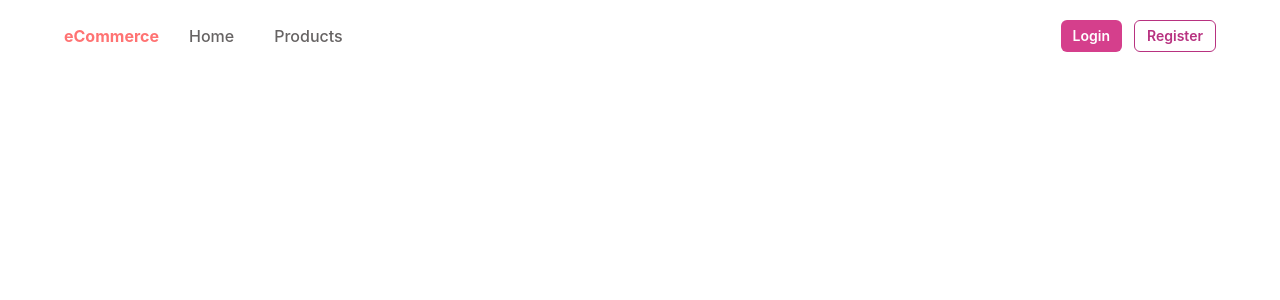
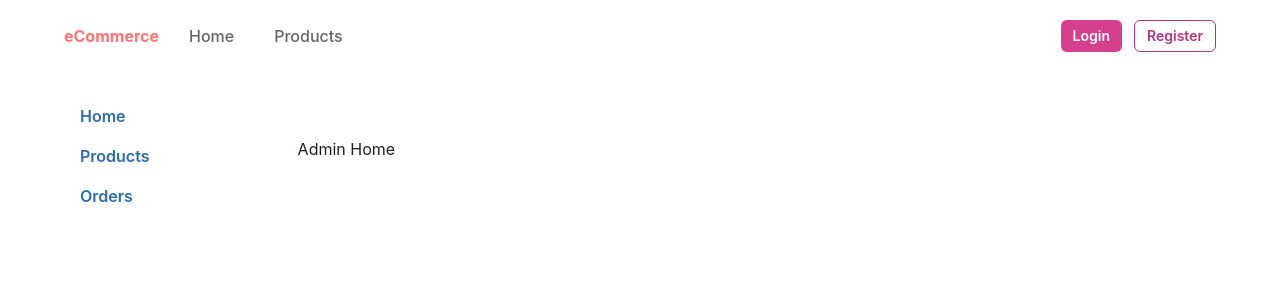
Before and after one commit to abdullaherdogan/fullstackEcommerceWebsite, a React (Create React App) app in the folder client/: page /admin in a window 1280 px wide. Shown: the top 300 px of the page. Built offline with nearby package versions, Linux system fonts and the light colour scheme; no server answers.

Commit message:
Admin Dashboard Created

```diff
--- a/client/src/App.js
+++ b/client/src/App.js
@@ -6,6 +6,10 @@ import Login from "./pages/Auth/Login";
 import Products from "./pages/Products";
 import ProductDetail from "./pages/ProductDetail";
 import Profile from "./pages/Profile";
+import Admin from "./pages/Admin";
+import AdminHome from "./pages/Admin/Home";
+import AdminOrders from "./pages/Admin/Orders";
+import AdminProducts from "./pages/Admin/Products";
 function App() {
     return (
         <>
@@ -21,6 +25,11 @@ function App() {
                     <Route path="register" element={<Register />} />
                     <Route path="login" element={<Login />} />
                     <Route path="profile" element={<Profile />} />
+                    <Route path="/admin" element={<Admin />}>
+                        <Route index element={<AdminHome />} />
+                        <Route path="products" element={<AdminProducts />} />
+                        <Route path="orders" element={<AdminOrders />} />
+                    </Route>
                 </Routes>
             </div>
         </>
--- /dev/null
+++ b/client/src/components/AdminSideNav/index.jsx
@@ -0,0 +1,35 @@
+import React from "react";
+import { Button } from "@chakra-ui/react";
+import { Link } from "react-router-dom";
+
+function AdminSideNav() {
+    return (
+        <nav>
+            <ul className="admin-menu">
+                <li>
+                    <Link to="">
+                        <Button colorScheme="blue" variant="ghost">
+                            Home
+                        </Button>
+                    </Link>
+                </li>
+                <li>
+                    <Link to="products">
+                        <Button colorScheme="blue" variant="ghost">
+                            Products
+                        </Button>
+                    </Link>
+                </li>
+                <li>
+                    <Link to="orders">
+                        <Button colorScheme="blue" variant="ghost">
+                            Orders
+                        </Button>
+                    </Link>
+                </li>
+            </ul>
+        </nav>
+    );
+}
+
+export default AdminSideNav;
--- a/client/src/components/Navbar/index.jsx
+++ b/client/src/components/Navbar/index.jsx
@@ -5,7 +5,7 @@ import { Button } from "@chakra-ui/react";
 import { useAuthContext } from "../../contexts/AuthContext";
 import { useBasketContext } from "../../contexts/BasketContext";
 function Navbar() {
-    const { loggedIn } = useAuthContext();
+    const { loggedIn, user } = useAuthContext();
     const { items } = useBasketContext();
     return (
         <nav className={styles.nav}>
@@ -54,6 +54,13 @@ function Navbar() {
                                 </Button>
                             </Link>
                         )}
+                        {user && (
+                            <Link to="/admin">
+                                <Button colorScheme="pink" variant="ghost">
+                                    Admin Panel
+                                </Button>
+                            </Link>
+                        )}
                         <Link to="/profile">
                             <Button
                                 colorScheme="blue"
--- /dev/null
+++ b/client/src/pages/Admin/Home/index.jsx
@@ -0,0 +1,7 @@
+import React from "react";
+
+function AdminHome() {
+    return <div>Admin Home</div>;
+}
+
+export default AdminHome;
--- /dev/null
+++ b/client/src/pages/Admin/Orders/index.jsx
@@ -0,0 +1,7 @@
+import React from "react";
+
+function AdminOrders() {
+    return <div>Admin Orders</div>;
+}
+
+export default AdminOrders;
--- /dev/null
+++ b/client/src/pages/Admin/Products/index.jsx
@@ -0,0 +1,7 @@
+import React from "react";
+
+function AdminProducts() {
+    return <div>Admin Products</div>;
+}
+
+export default AdminProducts;
--- /dev/null
+++ b/client/src/pages/Admin/index.jsx
@@ -0,0 +1,28 @@
+import { Box, Grid, GridItem } from "@chakra-ui/react";
+import React from "react";
+import { Outlet } from "react-router-dom";
+import AdminSideNav from "../../components/AdminSideNav";
+
+function Admin() {
+    return (
+        <div>
+            <Grid
+                h="200px"
+                templateRows="repeat(2, 1fr)"
+                templateColumns="repeat(5, 1fr)"
+                gap={4}
+            >
+                <GridItem rowSpan={2} colSpan={1}>
+                    <AdminSideNav />
+                </GridItem>
+                <GridItem colSpan={4}>
+                    <Box mt={10}>
+                        <Outlet />
+                    </Box>
+                </GridItem>
+            </Grid>
+        </div>
+    );
+}
+
+export default Admin;
```
